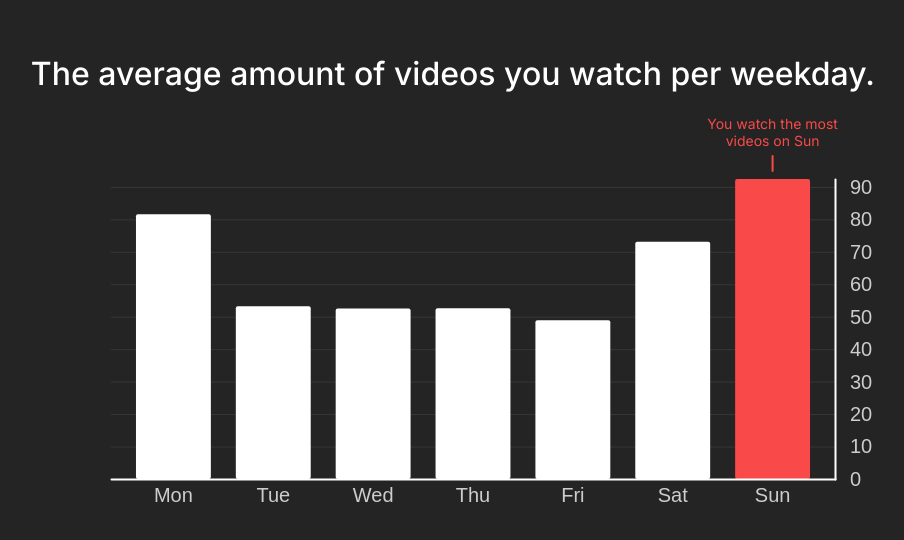
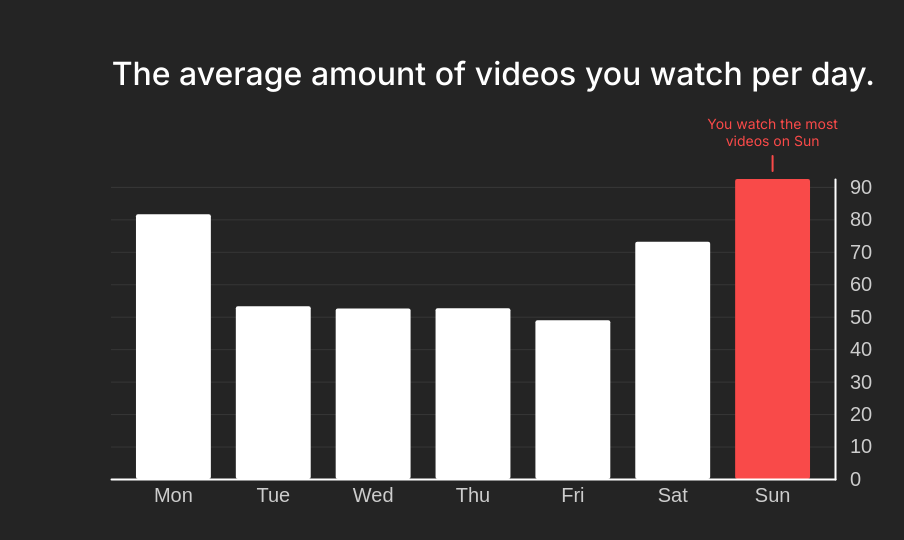
Before and after one commit to leosch1/youtube-path, a Next.js app: page / in a window 1280 px wide. Shown: the part 7319-7859 px from the top of the page, without its empty margins (375-1279 px from the left). Built offline with nearby package versions, Linux system fonts and the light colour scheme.

Commit message:
make weekday to day

```diff
--- a/components/AverageVideosPerWeekday.tsx
+++ b/components/AverageVideosPerWeekday.tsx
@@ -153,7 +153,7 @@ const VideosPerWeekday: React.FC<VideosPerWeekdayProps> = ({ data }) => {
 
   return (
     <div className={styles.container}>
-      <h2>The average amount of videos you watch per weekday.</h2>
+      <h2>The average amount of videos you watch per day.</h2>
       <svg
         className={styles.VideosPerWeekday}
         ref={ref}
```
